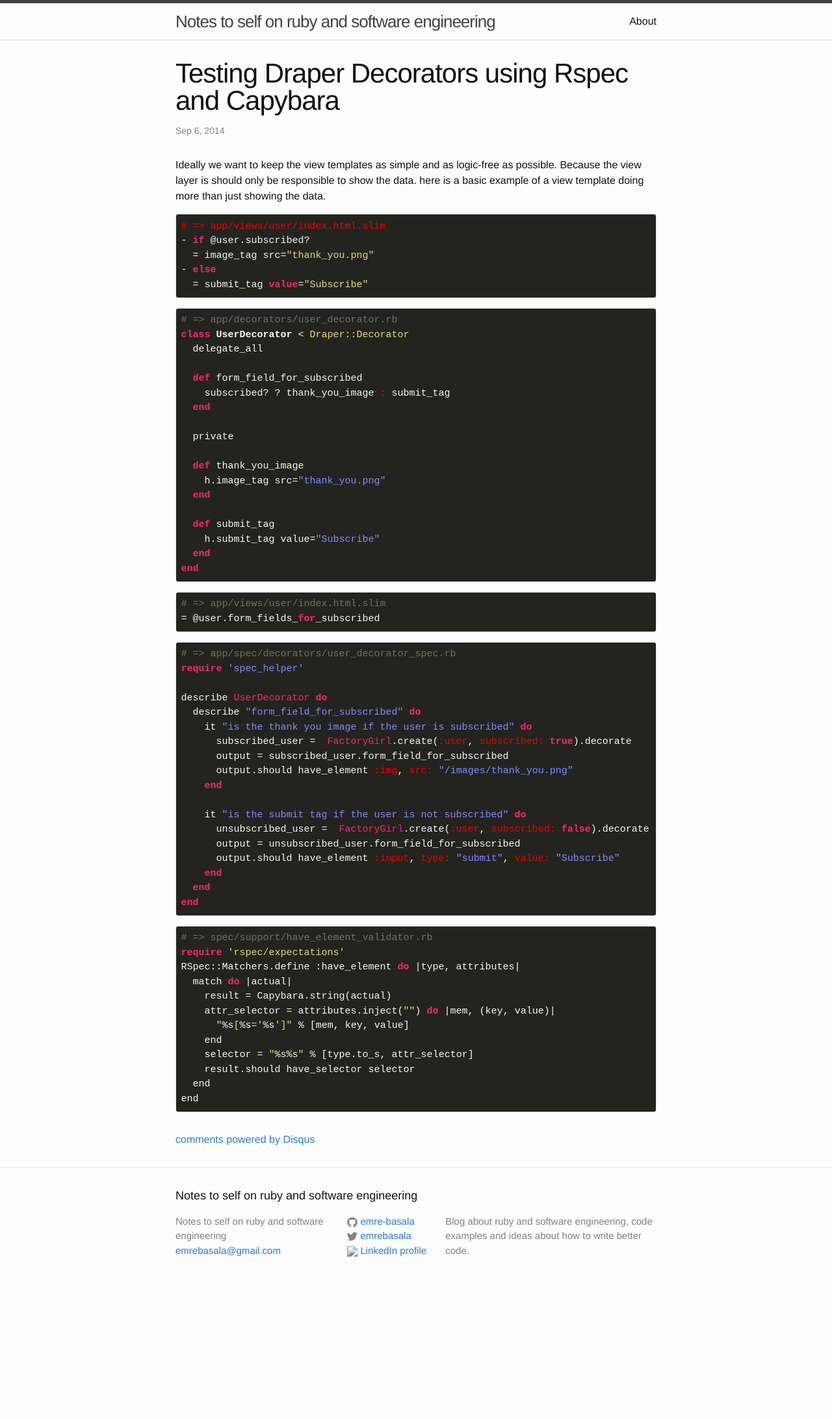
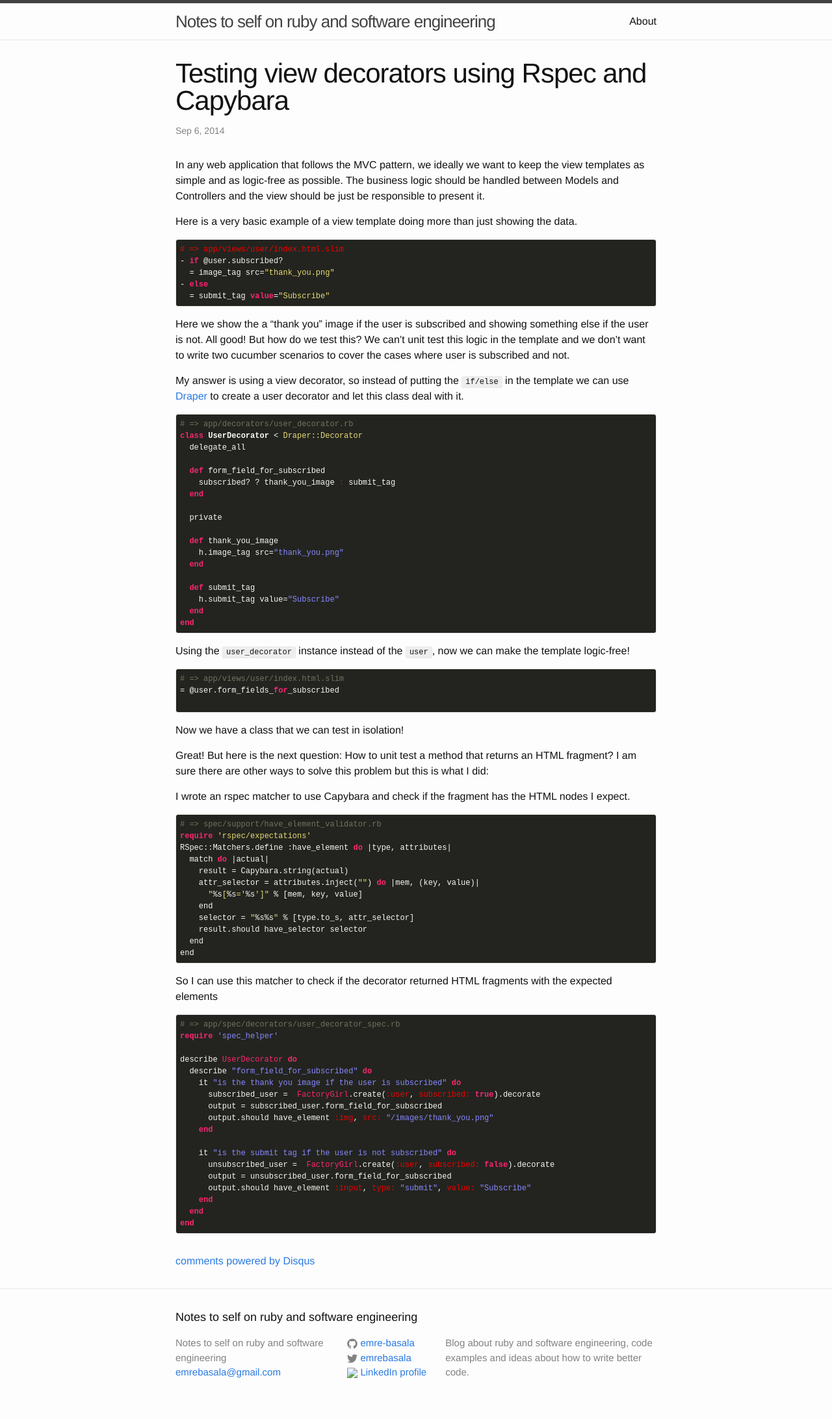
Before and after one commit to emre-basala/emre-basala.github.io, a Jekyll site: the page built from _posts/2014-09-06-testing-draper-decorators-with-rspec.md, in a window 1280 px wide. Shown: the whole page at 65% size. Built offline with Jekyll 4.4.1, drawn with Linux system fonts in a browser that asks for light colours; Markdown is read by kramdown in place of the engine named in the settings; comment, search, counter and statistics services are not loaded; before the commit the page ends 1996 px from its top, so only the background shows below that.

Commit message:
first post. yeay

````diff
--- a/_posts/2014-09-06-testing-draper-decorators-with-rspec.md
+++ b/_posts/2014-09-06-testing-draper-decorators-with-rspec.md
@@ -1,14 +1,15 @@
 ---
 layout: post
-title:  "Testing Draper Decorators using Rspec and Capybara"
+title:  "Testing view decorators using Rspec and Capybara"
 date:   2014-09-06 10:15:30
 categories: rspec tdd draper decorator capybara ruby on rails rspec-matchers
 comments: true
 ---
 
-Ideally we want to keep the view templates as simple and as logic-free as possible.
-Because the view layer is should only be responsible to show the data.
-here is a basic example of a view template doing more than just showing the data.
+In any web application that follows the MVC pattern, we ideally we want to keep the view templates as simple and as logic-free as possible.
+The business logic should be handled between Models and Controllers and the view should be just be responsible to present it.
+
+Here is a very basic example of a view template doing more than just showing the data.
 
 ```
 # => app/views/user/index.html.slim
@@ -17,6 +18,10 @@ here is a basic example of a view template doing more than just showing the data
 - else
   = submit_tag value="Subscribe"
 ```
+
+Here we show the a "thank you" image if the user is subscribed and showing something else if the user is not. All good! But how do we test this? We can't unit test this logic in the template and we don't want to write two cucumber scenarios to cover the cases where user is subscribed and not.
+
+My answer is using a view decorator, so instead of putting the `if/else` in the template we can use <a href="https://github.com/drapergem/draper" > Draper </a> to create a user decorator and let this class deal with it.
 
 
 ```
@@ -39,11 +44,35 @@ class UserDecorator < Draper::Decorator
   end
 end
 ```
+Using the `user_decorator` instance instead of the `user`, now we can make the template logic-free!
 
 ```
 # => app/views/user/index.html.slim
 = @user.form_fields_for_subscribed
+
 ```
+Now we have a class that we can test in isolation!
+
+Great! But here is the next question: How to unit test a method that returns an HTML fragment?
+I am sure there are other ways to solve this problem but this is what I did:
+
+I wrote an rspec matcher to use Capybara and check if the fragment has the HTML nodes I expect.
+
+```
+# => spec/support/have_element_validator.rb
+require 'rspec/expectations'
+RSpec::Matchers.define :have_element do |type, attributes|
+  match do |actual|
+    result = Capybara.string(actual)
+    attr_selector = attributes.inject("") do |mem, (key, value)|
+      "%s[%s='%s']" % [mem, key, value]
+    end
+    selector = "%s%s" % [type.to_s, attr_selector]
+    result.should have_selector selector
+  end
+end
+```
+So I can use this matcher to check if the decorator returned HTML fragments with the expected elements
 
 ```
 # => app/spec/decorators/user_decorator_spec.rb
@@ -65,19 +94,3 @@ describe UserDecorator do
   end
 end
 ```
-
-
-```
-# => spec/support/have_element_validator.rb
-require 'rspec/expectations'
-RSpec::Matchers.define :have_element do |type, attributes|
-  match do |actual|
-    result = Capybara.string(actual)
-    attr_selector = attributes.inject("") do |mem, (key, value)|
-      "%s[%s='%s']" % [mem, key, value]
-    end
-    selector = "%s%s" % [type.to_s, attr_selector]
-    result.should have_selector selector
-  end
-end
-```
--- a/_sass/_base.scss
+++ b/_sass/_base.scss
@@ -126,7 +126,7 @@ blockquote {
  */
 pre,
 code {
-    font-size: 15px;
+    font-size: 12px;
     border: 1px solid $grey-color-light;
     border-radius: 3px;
     background-color: #eee;
--- /dev/null
+++ b/_sass/_monokai.scss
@@ -0,0 +1,148 @@
+/*
+
+Monokai Sublime style. Derived from Monokai by noformnocontent http://nn.mit-license.org/
+
+*/
+
+.hljs {
+  display: block;
+  overflow-x: auto;
+  padding: 0.5em;
+  background: #23241f;
+  -webkit-text-size-adjust: none;
+}
+
+.hljs,
+.hljs-tag,
+.css .hljs-rules,
+.css .hljs-value,
+.css .hljs-function
+.hljs-preprocessor,
+.hljs-pragma {
+  color: #f8f8f2;
+}
+
+.hljs-strongemphasis,
+.hljs-strong,
+.hljs-emphasis {
+  color: #a8a8a2;
+}
+
+.hljs-bullet,
+.hljs-blockquote,
+.hljs-horizontal_rule,
+.hljs-number,
+.hljs-regexp,
+.alias .hljs-keyword,
+.hljs-literal,
+.hljs-hexcolor {
+  color: #ae81ff;
+}
+
+.hljs-tag .hljs-value,
+.hljs-code,
+.hljs-title,
+.css .hljs-class,
+.hljs-class .hljs-title:last-child {
+  color: #a6e22e;
+}
+
+.hljs-link_url {
+  font-size: 80%;
+}
+
+.hljs-strong,
+.hljs-strongemphasis {
+  font-weight: bold;
+}
+
+.hljs-emphasis,
+.hljs-strongemphasis,
+.hljs-class .hljs-title:last-child {
+  font-style: italic;
+}
+
+.hljs-keyword,
+.hljs-function,
+.hljs-change,
+.hljs-winutils,
+.hljs-flow,
+.nginx .hljs-title,
+.tex .hljs-special,
+.hljs-header,
+.hljs-attribute,
+.hljs-symbol,
+.hljs-symbol .hljs-string,
+.hljs-tag .hljs-title,
+.hljs-value,
+.alias .hljs-keyword:first-child,
+.css .hljs-tag,
+.css .unit,
+.css .hljs-important {
+  color: #f92672;
+}
+
+.hljs-function .hljs-keyword,
+.hljs-class .hljs-keyword:first-child,
+.hljs-constant,
+.css .hljs-attribute {
+  color: #66d9ef;
+}
+
+.hljs-variable,
+.hljs-params,
+.hljs-class .hljs-title {
+  color: #f8f8f2;
+}
+
+.hljs-string,
+.css .hljs-id,
+.hljs-subst,
+.hljs-type,
+.ruby .hljs-class .hljs-parent,
+.hljs-built_in,
+.django .hljs-template_tag,
+.django .hljs-variable,
+.smalltalk .hljs-class,
+.django .hljs-filter .hljs-argument,
+.smalltalk .hljs-localvars,
+.smalltalk .hljs-array,
+.hljs-attr_selector,
+.hljs-pseudo,
+.hljs-addition,
+.hljs-stream,
+.hljs-envvar,
+.apache .hljs-tag,
+.apache .hljs-cbracket,
+.tex .hljs-command,
+.hljs-prompt,
+.hljs-link_label,
+.hljs-link_url {
+  color: #e6db74;
+}
+
+.hljs-comment,
+.hljs-javadoc,
+.hljs-annotation,
+.hljs-decorator,
+.hljs-template_comment,
+.hljs-pi,
+.hljs-doctype,
+.hljs-deletion,
+.hljs-shebang,
+.apache .hljs-sqbracket,
+.tex .hljs-formula {
+  color: #75715e;
+}
+
+.coffeescript .javascript,
+.javascript .xml,
+.tex .hljs-formula,
+.xml .javascript,
+.xml .vbscript,
+.xml .css,
+.xml .hljs-cdata,
+.xml .php,
+.php .xml {
+  opacity: 0.5;
+}
````
